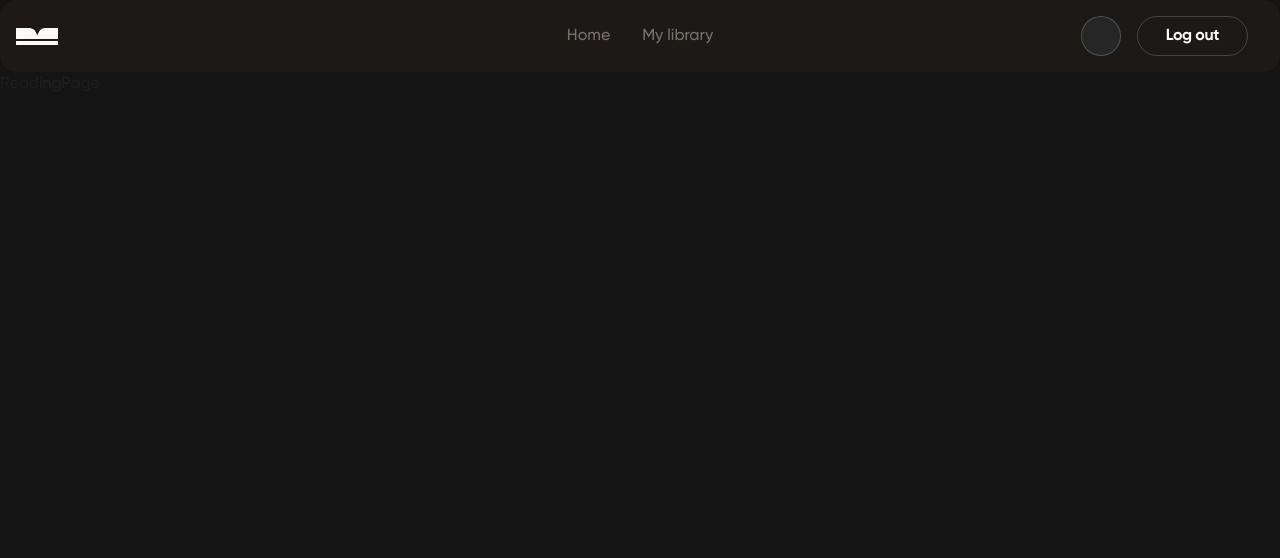
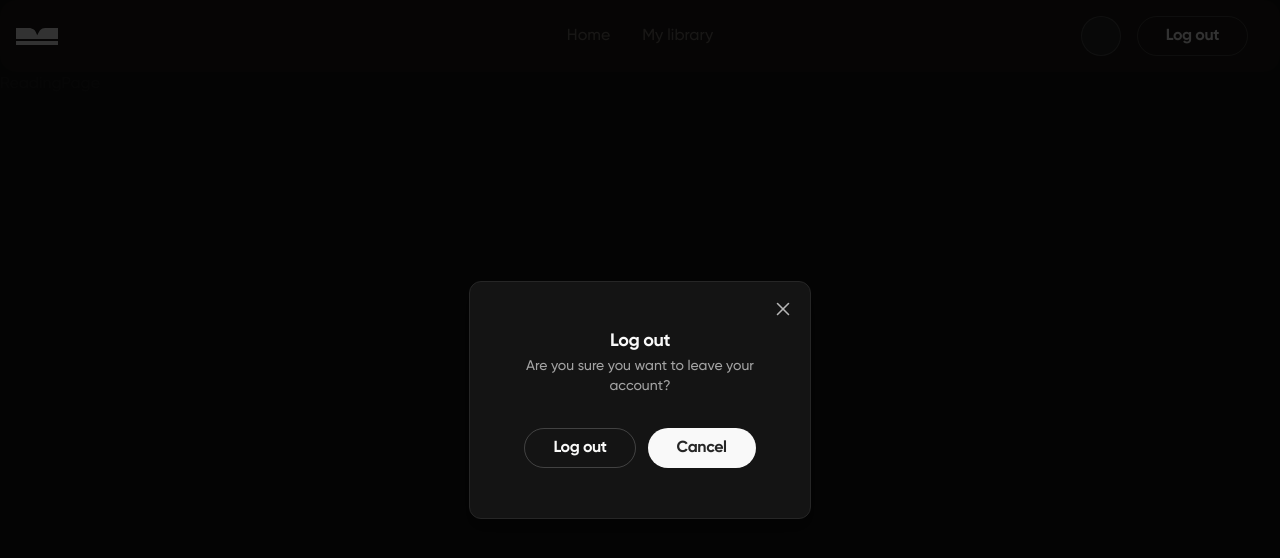
Before and after one commit to georgijbudik/read-journey, a Next.js app: page /reading in a window 1280 px wide. Both pictures are taken after a click on the button "Log out". Shown: the top 558 px of the page. Built offline with nearby package versions, Linux system fonts and the light colour scheme.

Commit message:
fix: header fix

```diff
--- a/components/logout-button.tsx
+++ b/components/logout-button.tsx
@@ -1,13 +1,53 @@
+"use client";
+
 import { Button } from "./ui/button";
+import {
+  Dialog,
+  DialogContent,
+  DialogDescription,
+  DialogFooter,
+  DialogHeader,
+  DialogTitle,
+  DialogTrigger,
+  DialogClose,
+} from "@/components/ui/dialog";
 
 const LogoutButton = () => {
   return (
+    <Dialog>
+      <DialogTrigger asChild>
         <Button
           className="px-5 md:px-7 py-2.5 md:py-3 rounded-3xl bg-transparent border border-stone-50 border-opacity-20 text-stone-50 text-sm md:text-base font-bold leading-none tracking-tight hover:text-neutral-800 transition-all duration-300"
           type="button"
         >
           Log out
         </Button>
+      </DialogTrigger>
+      <DialogContent className="sm:max-w-[335px] md:max-w-[342px] py-[60px] px-[47px] md:py-[50px] md:px-[50px] flex flex-col gap-8">
+        <DialogHeader>
+          <DialogTitle className="text-center text-primary">
+            Log out
+          </DialogTitle>
+          <DialogDescription className="text-center">
+            Are you sure you want to leave your account?
+          </DialogDescription>
+        </DialogHeader>
+
+        <DialogFooter>
+          <div className="flex items-center gap-3 ">
+            <Button
+              className="px-5 md:px-7 py-2.5 md:py-3 rounded-3xl bg-transparent border border-stone-50 border-opacity-20 text-stone-50 text-sm md:text-base font-bold leading-none tracking-tight hover:text-neutral-800 transition-all duration-300"
+              type="button"
+            >
+              Log out
+            </Button>
+            <DialogClose className="px-5 md:px-7 py-[11px] md:py-[7px] rounded-3xl bg-primary text-neutral-800 border border-stone-50 border-opacity-20 text-sm md:text-base font-bold leading-none tracking-tight hover:text-primary hover:bg-transparent transition-all duration-300">
+              Cancel
+            </DialogClose>
+          </div>
+        </DialogFooter>
+      </DialogContent>
+    </Dialog>
   );
 };
 
--- a/components/ui/dialog.tsx
+++ b/components/ui/dialog.tsx
@@ -1,18 +1,17 @@
-"use client"
+"use client";
 
-import * as React from "react"
-import * as DialogPrimitive from "@radix-ui/react-dialog"
-import { X } from "lucide-react"
+import * as React from "react";
+import * as DialogPrimitive from "@radix-ui/react-dialog";
 
-import { cn } from "@/lib/utils"
+import { cn } from "@/lib/utils";
 
-const Dialog = DialogPrimitive.Root
+const Dialog = DialogPrimitive.Root;
 
-const DialogTrigger = DialogPrimitive.Trigger
+const DialogTrigger = DialogPrimitive.Trigger;
 
-const DialogPortal = DialogPrimitive.Portal
+const DialogPortal = DialogPrimitive.Portal;
 
-const DialogClose = DialogPrimitive.Close
+const DialogClose = DialogPrimitive.Close;
 
 const DialogOverlay = React.forwardRef<
   React.ElementRef<typeof DialogPrimitive.Overlay>,
@@ -26,8 +25,8 @@ const DialogOverlay = React.forwardRef<
     )}
     {...props}
   />
-))
-DialogOverlay.displayName = DialogPrimitive.Overlay.displayName
+));
+DialogOverlay.displayName = DialogPrimitive.Overlay.displayName;
 
 const DialogContent = React.forwardRef<
   React.ElementRef<typeof DialogPrimitive.Content>,
@@ -38,20 +37,22 @@ const DialogContent = React.forwardRef<
     <DialogPrimitive.Content
       ref={ref}
       className={cn(
-        "fixed left-[50%] top-[50%] z-50 grid w-full max-w-lg translate-x-[-50%] translate-y-[-50%] gap-4 border bg-background p-6 shadow-lg duration-200 data-[state=open]:animate-in data-[state=closed]:animate-out data-[state=closed]:fade-out-0 data-[state=open]:fade-in-0 data-[state=closed]:zoom-out-95 data-[state=open]:zoom-in-95 data-[state=closed]:slide-out-to-left-1/2 data-[state=closed]:slide-out-to-top-[48%] data-[state=open]:slide-in-from-left-1/2 data-[state=open]:slide-in-from-top-[48%] sm:rounded-lg",
+        "fixed left-[50%] top-[50%] z-50 grid w-full max-w-lg translate-x-[-50%] translate-y-[-50%] gap-4 border bg-background p-6 shadow-lg duration-200 data-[state=open]:animate-in data-[state=closed]:animate-out data-[state=closed]:fade-out-0 data-[state=open]:fade-in-0 data-[state=closed]:zoom-out-95 data-[state=open]:zoom-in-95 data-[state=closed]:slide-out-to-left-1/2 data-[state=closed]:slide-out-to-top-[48%] data-[state=open]:slide-in-from-left-1/2 data-[state=open]:slide-in-from-top-[48%] rounded-xl",
         className
       )}
       {...props}
     >
       {children}
       <DialogPrimitive.Close className="absolute right-4 top-4 rounded-sm opacity-70 ring-offset-background transition-opacity hover:opacity-100 focus:outline-none focus:ring-2 focus:ring-ring focus:ring-offset-2 disabled:pointer-events-none data-[state=open]:bg-accent data-[state=open]:text-muted-foreground">
-        <X className="h-4 w-4" />
+        <svg className="w-[22px] h-[22px] stroke-primary">
+          <use xlinkHref="/sprite.svg#icon-close"></use>
+        </svg>
         <span className="sr-only">Close</span>
       </DialogPrimitive.Close>
     </DialogPrimitive.Content>
   </DialogPortal>
-))
-DialogContent.displayName = DialogPrimitive.Content.displayName
+));
+DialogContent.displayName = DialogPrimitive.Content.displayName;
 
 const DialogHeader = ({
   className,
@@ -64,8 +65,8 @@ const DialogHeader = ({
     )}
     {...props}
   />
-)
-DialogHeader.displayName = "DialogHeader"
+);
+DialogHeader.displayName = "DialogHeader";
 
 const DialogFooter = ({
   className,
@@ -73,13 +74,13 @@ const DialogFooter = ({
 }: React.HTMLAttributes<HTMLDivElement>) => (
   <div
     className={cn(
-      "flex flex-col-reverse sm:flex-row sm:justify-end sm:space-x-2",
+      "flex flex-col-reverse sm:flex-row items-center justify-center sm:space-x-2",
       className
     )}
     {...props}
   />
-)
-DialogFooter.displayName = "DialogFooter"
+);
+DialogFooter.displayName = "DialogFooter";
 
 const DialogTitle = React.forwardRef<
   React.ElementRef<typeof DialogPrimitive.Title>,
@@ -93,8 +94,8 @@ const DialogTitle = React.forwardRef<
     )}
     {...props}
   />
-))
-DialogTitle.displayName = DialogPrimitive.Title.displayName
+));
+DialogTitle.displayName = DialogPrimitive.Title.displayName;
 
 const DialogDescription = React.forwardRef<
   React.ElementRef<typeof DialogPrimitive.Description>,
@@ -105,8 +106,8 @@ const DialogDescription = React.forwardRef<
     className={cn("text-sm text-muted-foreground", className)}
     {...props}
   />
-))
-DialogDescription.displayName = DialogPrimitive.Description.displayName
+));
+DialogDescription.displayName = DialogPrimitive.Description.displayName;
 
 export {
   Dialog,
@@ -119,4 +120,4 @@ export {
   DialogFooter,
   DialogTitle,
   DialogDescription,
-}
+};
--- a/components/user-nav.tsx
+++ b/components/user-nav.tsx
@@ -4,7 +4,6 @@ import { usePathname } from "next/navigation";
 
 import Link from "next/link";
 
-import { Button } from "@/components/ui/button";
 import {
   Sheet,
   SheetClose,
@@ -27,7 +26,7 @@ const UserNav = () => {
           <Link
             href="/recommended"
             className={cn(
-              "text-stone-500 text-sm md:text-base font-medium leading-none hover:text-primary duration-300 transition-all",
+              "relative text-stone-500 text-sm md:text-base font-medium leading-none hover:text-primary duration-300 transition-all",
               pathname === "/recommended" &&
                 "text-primary after:block after:absolute after:w-full after:bottom-[-8px] after:right-0 after:h-[3px] after:bg-blue-500 after:rounded-[8px]"
             )}
@@ -37,7 +36,7 @@ const UserNav = () => {
           <Link
             href="/library"
             className={cn(
-              "text-stone-500 text-sm md:text-base font-medium leading-none hover:text-primary duration-300 transition-all",
+              "relative text-stone-500 text-sm md:text-base font-medium leading-none hover:text-primary duration-300 transition-all",
               pathname === "/library" &&
                 "text-primary after:block after:absolute after:w-full after:bottom-[-8px] after:right-0 after:h-[3px] after:bg-blue-500 after:rounded-[8px]"
             )}
```
Lines whose indentation alone changed are shown as unchanged.
